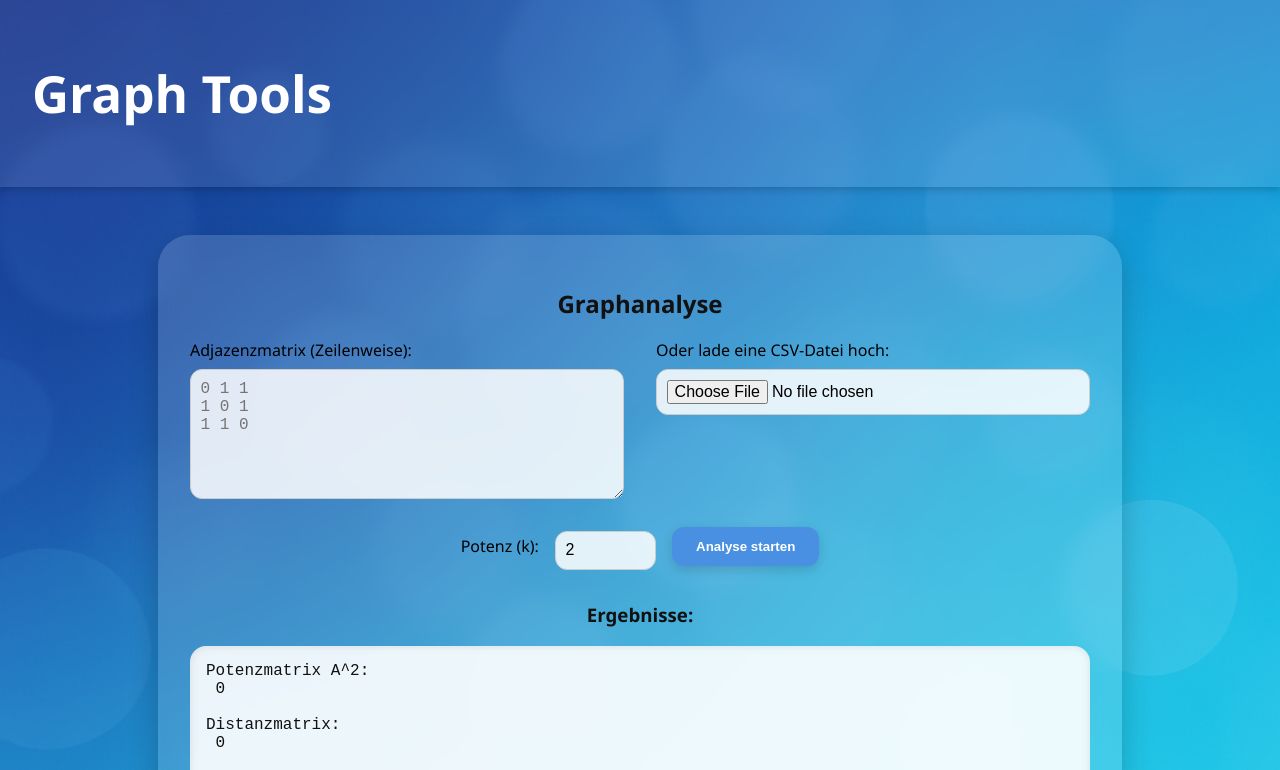
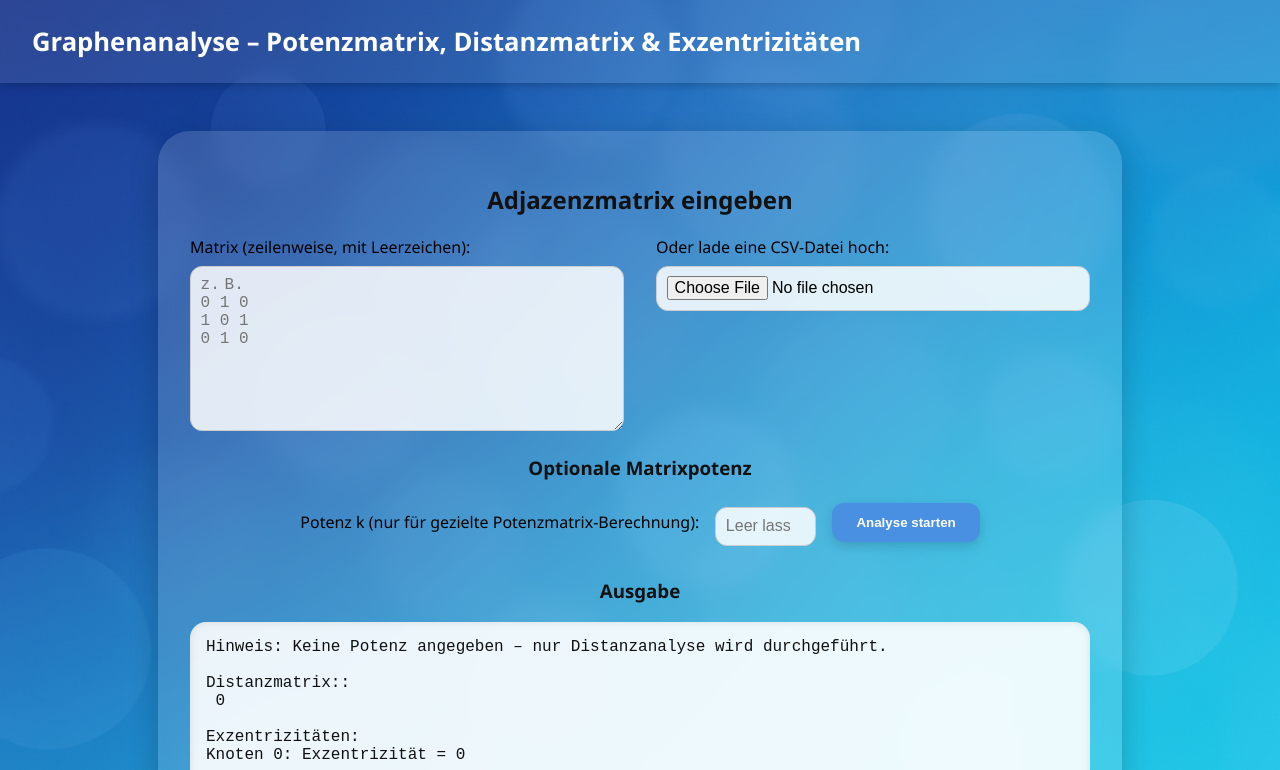
Before and after one commit to Ami150/4AKIF-WMC, a plain HTML site: page MatrizenRechner/index.html in a window 1280 px wide. Both pictures are taken after a click on the button "Analyse starten". Shown: the top 770 px of the page. Drawn offline with Linux system fonts and the light colour scheme.

Commit message:
MatrizenRechner final version

```diff
--- a/MatrizenRechner/index.html
+++ b/MatrizenRechner/index.html
@@ -8,16 +8,16 @@
 </head>
 <body>
   <header>
-    <h1>Graph Tools</h1>
+    Graphenanalyse – Potenzmatrix, Distanzmatrix & Exzentrizitäten
   </header>
 
   <main class="card">
-    <h2>Graphanalyse</h2>
+    <h2>Adjazenzmatrix eingeben</h2>
 
     <div class="grid">
       <div>
-        <label for="matrixInput">Adjazenzmatrix (Zeilenweise):</label>
-        <textarea id="matrixInput" rows="6" placeholder="0 1 1&#10;1 0 1&#10;1 1 0"></textarea>
+        <label for="matrixInput">Matrix (zeilenweise, mit Leerzeichen):</label>
+        <textarea id="matrixInput" rows="8" placeholder="z. B.&#10;0 1 0&#10;1 0 1&#10;0 1 0"></textarea>
       </div>
       <div>
         <label for="csvUpload">Oder lade eine CSV-Datei hoch:</label>
@@ -25,13 +25,14 @@
       </div>
     </div>
 
-    <div class="inline-group">
-      <label for="powerInput">Potenz (k):</label>
-      <input type="number" id="powerInput" value="2" min="1" />
-      <button id="calculateBtn">Analyse starten</button>
-    </div>
+    <h3>Optionale Matrixpotenz</h3>
+<div class="inline-group">
+  <label for="powerInput">Potenz k (nur für gezielte Potenzmatrix-Berechnung):</label>
+  <input type="number" id="powerInput" min="1" placeholder="Leer lassen für automatische Analyse" />
+  <button id="calculateBtn">Analyse starten</button>
+</div>
 
-    <h3>Ergebnisse:</h3>
+    <h3>Ausgabe</h3>
     <pre id="output"></pre>
   </main>
 
--- a/MatrizenRechner/script.js
+++ b/MatrizenRechner/script.js
@@ -1,22 +1,26 @@
-document.getElementById("calculateBtn").addEventListener("click", calculate);
+document.getElementById("calculateBtn").addEventListener("click", calculate); //1
 
-document.getElementById("csvUpload").addEventListener("change", function(event) {
+document.getElementById("csvUpload").addEventListener("change", function(event) { //2
   const file = event.target.files[0];
   if (!file) return;
   const reader = new FileReader();
   reader.onload = function(e) {
-    const text = e.target.result;
-    const lines = text.trim().split("\n").map(l => l.split(",").map(Number).join(" ")).join("\n");
-    document.getElementById("matrixInput").value = lines;
+    try {
+      const text = e.target.result;
+      const lines = text.trim().split("\n").map(l => l.split(",").map(Number).join(" ")).join("\n");
+      document.getElementById("matrixInput").value = lines;
+    } catch (err) {
+      alert("Datei konnte nicht verarbeitet werden.");
+    }
   };
   reader.readAsText(file);
 });
 
-function parseMatrix(text) {
+function parseMatrix(text) { //3
   return text.trim().split("\n").map(line => line.trim().split(/\s+/).map(Number));
 }
 
-function matrixMult(a, b) {
+function matrixMult(a, b) { //4
   const n = a.length;
   const res = Array.from({ length: n }, () => Array(n).fill(0));
   for (let i = 0; i < n; i++)
@@ -26,21 +30,22 @@ function matrixMult(a, b) {
   return res;
 }
 
-function potenz(matrix, k) {
+function potenz(matrix, k) { //5
   let result = matrix.map(row => [...row]);
   for (let i = 1; i < k; i++)
     result = matrixMult(result, matrix);
   return result;
 }
 
-function berechneDistanzen(matrix) {
+function berechneDistanzen(matrix) {//6
   const n = matrix.length;
   const dists = Array.from({ length: n }, (_, i) =>
     Array.from({ length: n }, (_, j) => (i === j ? 0 : matrix[i][j] ? 1 : -1))
   );
   let power = matrix.map(row => [...row]);
   let stufe = 2;
-  while (dists.flat().includes(-1)) {
+  const maxStufen = n * n;
+  while (dists.flat().includes(-1) && stufe <= maxStufen) {
     power = matrixMult(power, matrix);
     for (let i = 0; i < n; i++) {
       for (let j = 0; j < n; j++) {
@@ -52,7 +57,7 @@ function berechneDistanzen(matrix) {
   return dists;
 }
 
-function berechneExzentrizitaeten(dists) {
+function berechneExzentrizitaeten(dists) {  //7
   const exz = dists.map(row => Math.max(...row));
   const radius = Math.min(...exz);
   const durchmesser = Math.max(...exz);
@@ -60,7 +65,7 @@ function berechneExzentrizitaeten(dists) {
   return { exz, radius, durchmesser, zentrum };
 }
 
-function printMatrix(title, matrix) {
+function printMatrix(title, matrix) { //8
   let output = `${title}:\n`;
   matrix.forEach(row => {
     output += row.map(v => v.toString().padStart(2)).join(" ") + "\n";
@@ -68,22 +73,39 @@ function printMatrix(title, matrix) {
   return output + "\n";
 }
 
-function calculate() {
+function calculate() { //9
   const output = document.getElementById("output");
   output.textContent = "";
+
   try {
     const matrix = parseMatrix(document.getElementById("matrixInput").value);
+    const n = matrix.length;
     const k = parseInt(document.getElementById("powerInput").value);
 
-    const potenzMatrix = potenz(matrix, k);
+    if (!isNaN(k)) {
+      const potenzMatrix = potenz(matrix, k);
+      output.textContent += printMatrix(`Potenzmatrix A^${k}:`, potenzMatrix);
+    } else {
+      output.textContent += "Hinweis: Keine Potenz angegeben – nur Distanzanalyse wird durchgeführt.\n\n";
+    }
+
     const dists = berechneDistanzen(matrix);
     const { exz, radius, durchmesser, zentrum } = berechneExzentrizitaeten(dists);
 
-    output.textContent += printMatrix(`Potenzmatrix A^${k}`, potenzMatrix);
-    output.textContent += printMatrix("Distanzmatrix", dists);
+    output.textContent += printMatrix("Distanzmatrix:", dists);
     output.textContent += "Exzentrizitäten:\n";
     exz.forEach((e, i) => output.textContent += `Knoten ${i}: Exzentrizität = ${e}\n`);
     output.textContent += `\nRadius = ${radius}\nDurchmesser = ${durchmesser}\nZentrum = [${zentrum.join(", ")}]\n`;
+
+    if (dists.flat().includes(-1)) { //10
+      output.textContent += `\n⚠️ Hinweis: Der Graph ist nicht zusammenhängend. Einige Knoten sind nicht erreichbar.\n`;
+
+    if (!matrix.every(row => row.length === matrix.length)) {
+      output.textContent = "❌ Fehler: Die Matrix muss quadratisch sein.\nBitte gib z. B. eine 3x3 oder 4x4 Matrix ein.";
+      return;
+}
+
+}
   } catch (err) {
     output.textContent = "Fehler bei der Berechnung: " + err.message;
   }
--- a/MatrizenRechner/style.css
+++ b/MatrizenRechner/style.css
@@ -9,7 +9,6 @@ body {
   background-attachment: fixed;
   min-height: 100vh;
 }
-
 
 header {
   background-color: rgba(255, 255, 255, 0.1);
```
